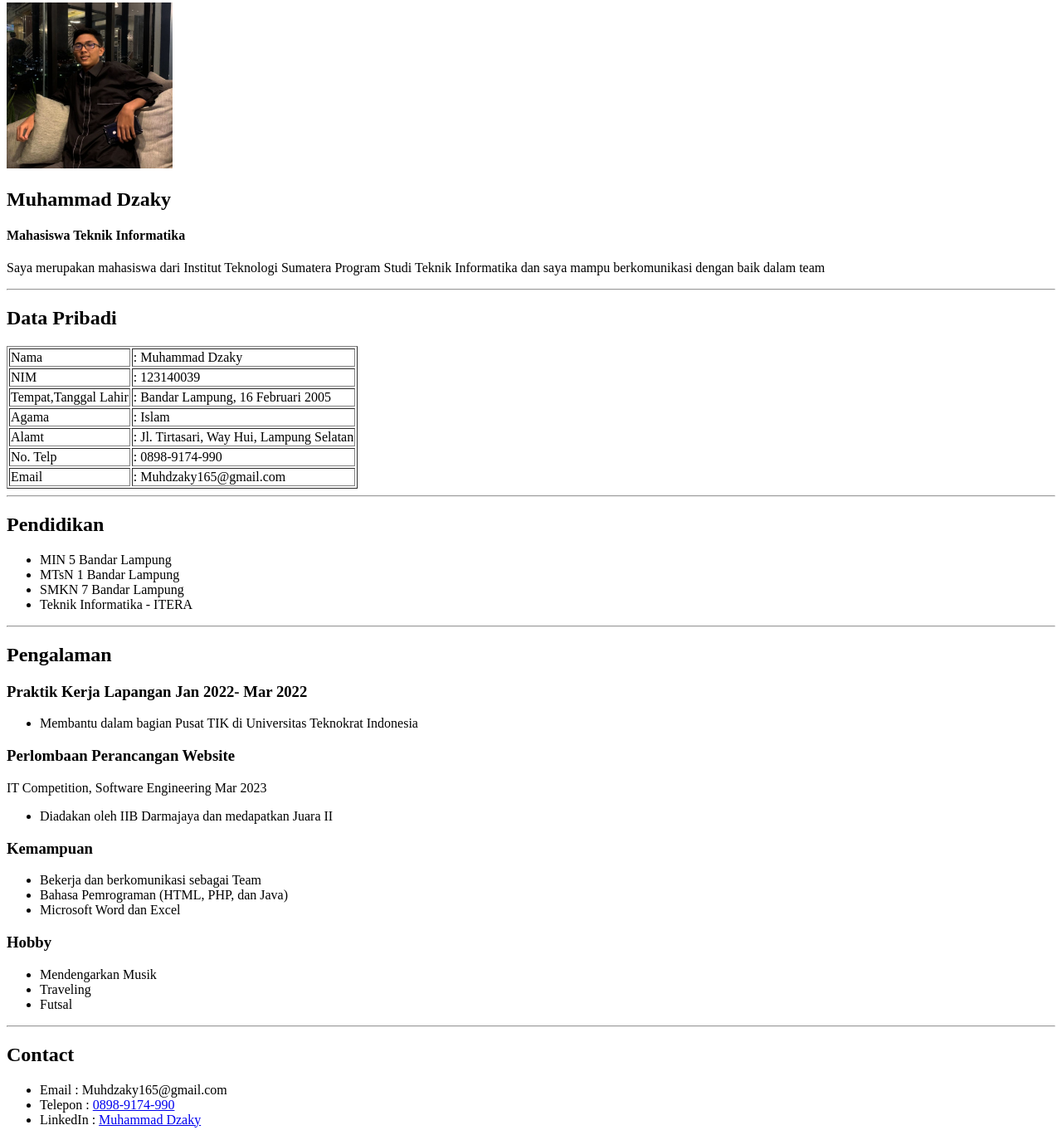
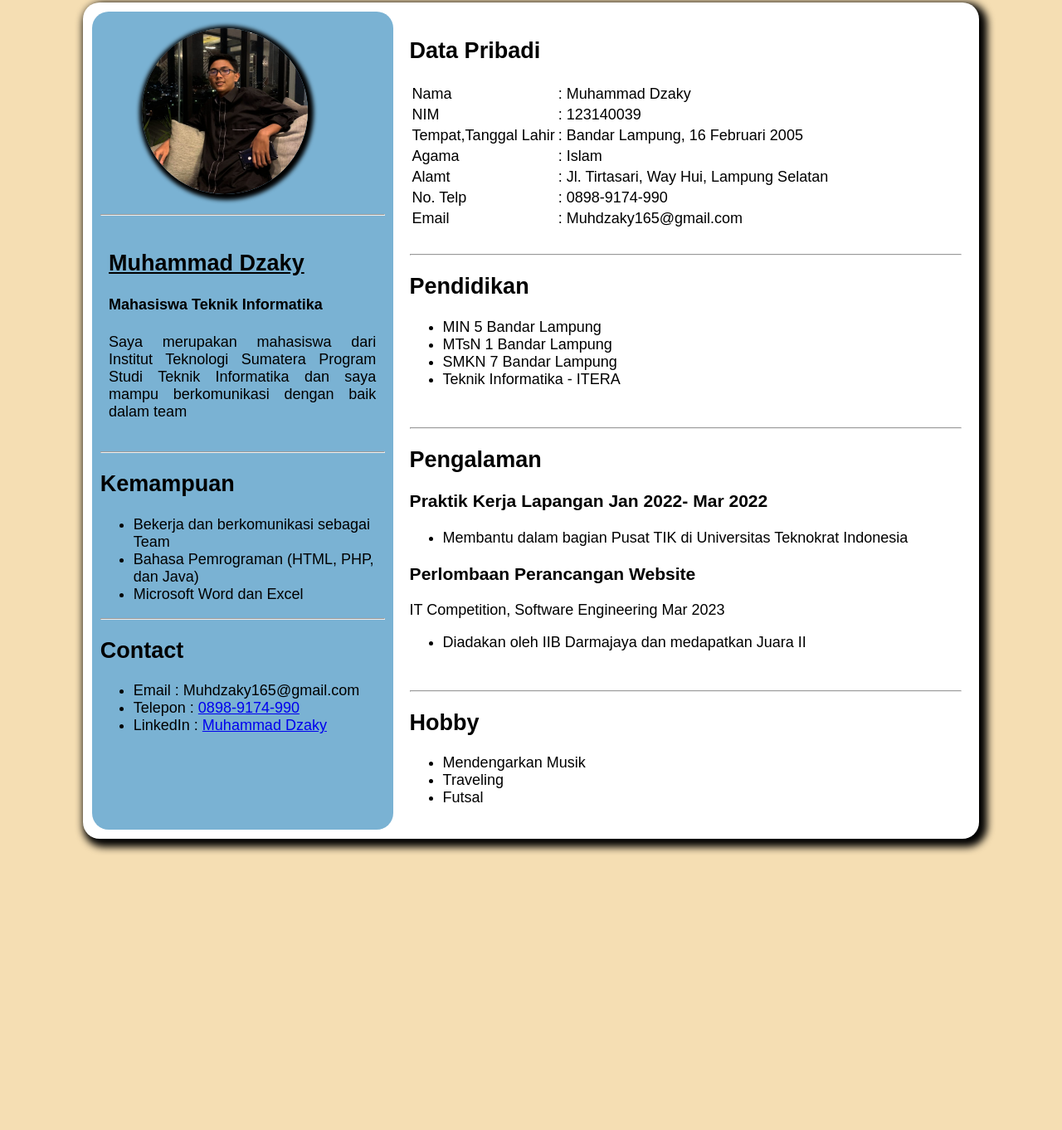
Before and after one commit to 14-039-MuhammadDzaky/Tugas_Kader, a plain HTML site: page index.html in a window 1280 px wide. Shown: the part 87-1449 px from the top of the page at 83% size. After the commit the page ends 1118 px from the top, so only its background shows below. Drawn offline with Linux system fonts and the light colour scheme.

Commit message:
index.html

```diff
--- a/index.html
+++ b/index.html
@@ -3,28 +3,52 @@
     <head>
         <meta charset="UTF-8">
         <meta name="viewport" content="width=device-width, initial-scale=1.0">
+        <link rel="stylesheet" href="style.css">
         <title>PORTOFOLIO </title>
     </head>
     <body>
         <center><h1>
             Portofolio
-        </h1></center><hr>
+        </h1></center>
+        <section class="page">
+            <section class="page1">
                 <section class="about">
                     <img src="prof.jpg" alt=" " width="200" height="200">
-            <section >
-                <h2>Muhammad Dzaky</h2>
+                    <hr>
+                    <section class="teks">
+                        <h2><u>Muhammad Dzaky</u></h2>
                         <h4>Mahasiswa Teknik Informatika</h4>
                         <p>Saya merupakan mahasiswa dari Institut Teknologi Sumatera Program Studi Teknik Informatika dan saya mampu berkomunikasi dengan baik dalam team </p>
                     </section>
+                    <hr>
                 </section>
 
-        <main>
+                <section class="Kemampuan">
+                    <h2>Kemampuan</h2>
+                    <ul>
+                        <li>Bekerja dan berkomunikasi sebagai Team</li>
+                        <li>Bahasa Pemrograman (HTML, PHP, dan Java)</li>
+                        <li>Microsoft Word dan Excel</li>
+                    </ul>
+                </section>
+
+                <section class="contact">
                     <hr>
+                    <h2>Contact</h2>
+                    <ul>
+                        <li>Email : Muhdzaky165@gmail.com</li>
+                        <li>Telepon : <a href="https://wa.me/qr/PXLTZ426ZLUJG1">0898-9174-990</a></li>
+                        <li>LinkedIn : <a href="https://www.linkedin.com/in/muhammad-dzaky-4aa4b2320/">Muhammad Dzaky</a></li>
+                    </ul>
+                </section>
+            </section>
+
+            <section class="page2">
                 <section class="Biodata">
                     <h2>
                         Data Pribadi
                     </h2>
-                    <table border="1px solid black">
+                        <table >
                             <tr>
                                 <td>Nama</td>
                                 <td>: Muhammad Dzaky</td>
@@ -96,33 +120,18 @@
                     </article>
                 </section>
 
-            <section class="Kemampuan">
-                <h3>Kemampuan</h3>
-                <ul>
-                    <li>Bekerja dan berkomunikasi sebagai Team</li>
-                    <li>Bahasa Pemrograman (HTML, PHP, dan Java)</li>
-                    <li>Microsoft Word dan Excel</li>
-                </ul>
-            </section>
 
                 <section class="Hobby">
-                <h3>Hobby</h3>
+                    <hr>
+                    <h2>Hobby</h2>
                     <ul>
                         <li>Mendengarkan Musik</li>
                         <li>Traveling</li>
                         <li>Futsal</li>
                     </ul>
                 </section>
+            </section>
+        </section>
 
-            <section class="contact">
-                <hr>
-                <h2>Contact</h2>
-                <ul>
-                    <li>Email : Muhdzaky165@gmail.com</li>
-                    <li>Telepon : <a href="https://wa.me/qr/PXLTZ426ZLUJG1">0898-9174-990</a></li>
-                    <li>LinkedIn : <a href="https://www.linkedin.com/in/muhammad-dzaky-4aa4b2320/">Muhammad Dzaky</a></li>
-                </ul>
-            </section>
-        </main>
     </body>
 </html>
```
Lines whose indentation alone changed are shown as unchanged.
